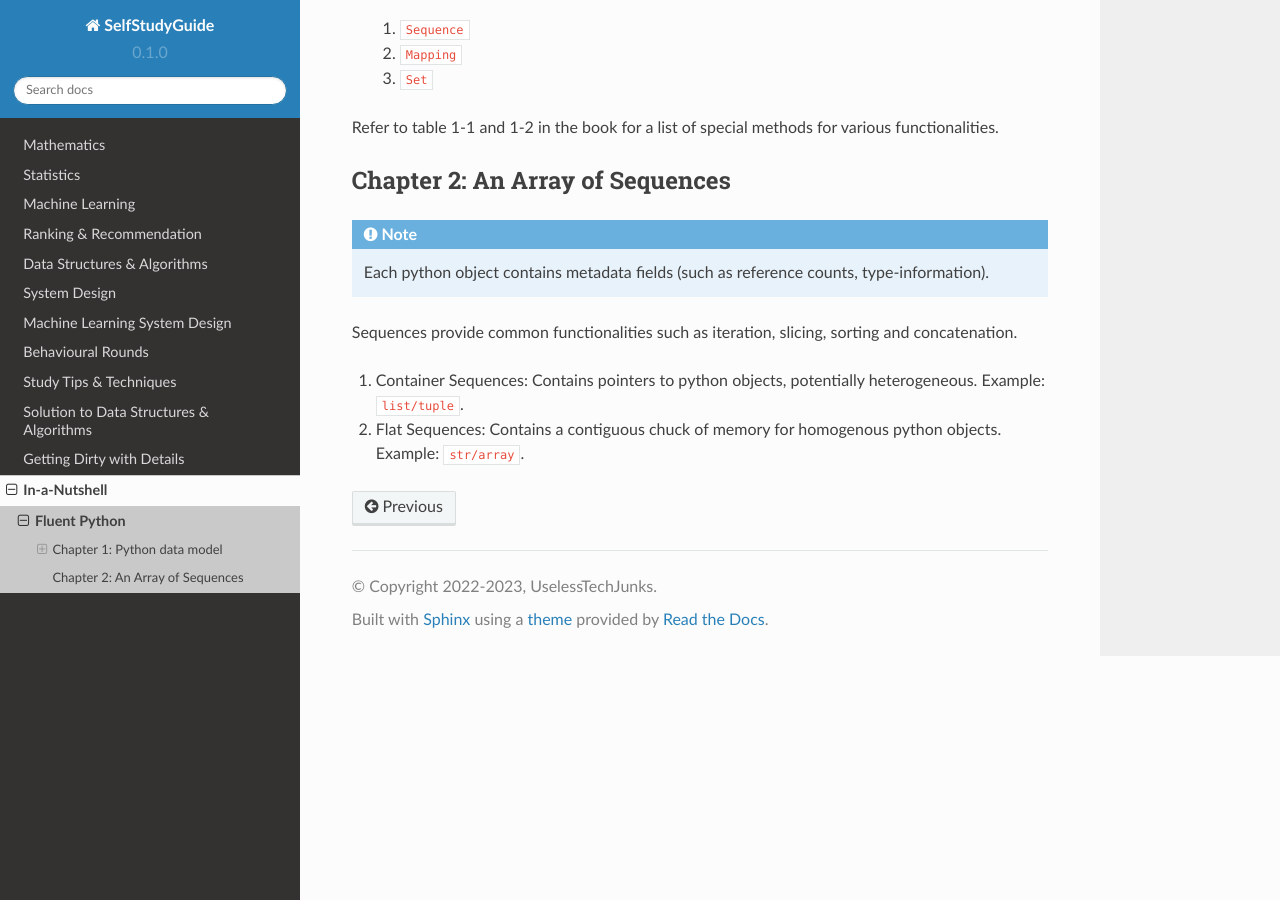
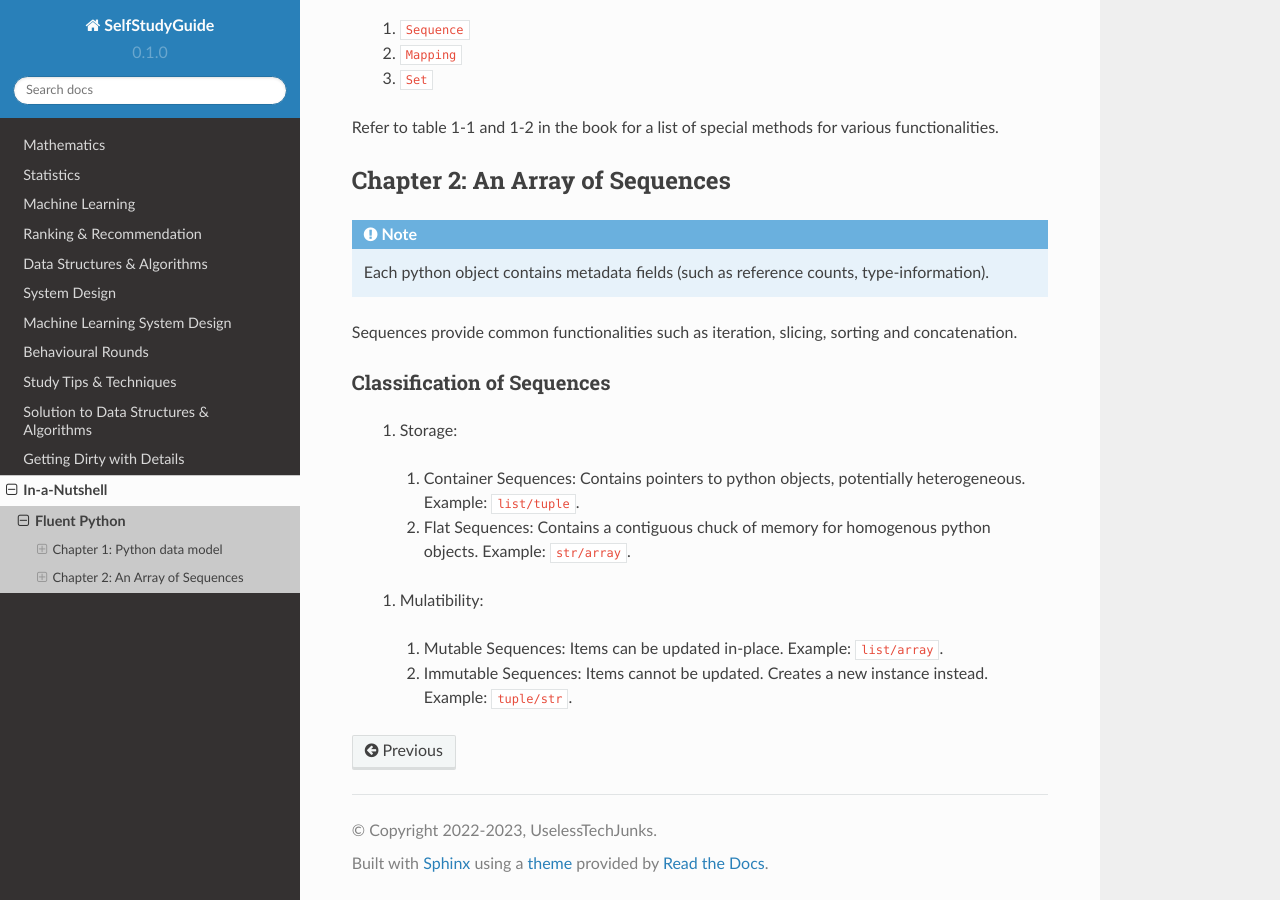
Before and after one commit to uselesstechjunks/leetcode, a Sphinx documentation site: the page built from docs/source/fluent-python.rst, in a window 1280 px wide and 900 px high, scrolled down 1982 px. Built offline with Sphinx 7.4.7 and the Read the Docs theme 2.0.0, drawn with Linux system fonts in a browser that asks for light colours.

Commit message:
Update fluent-python.rst

```diff
--- a/docs/source/fluent-python.rst
+++ b/docs/source/fluent-python.rst
@@ -103,5 +103,11 @@ Chapter 2: An Array of Sequences
 
 Sequences provide common functionalities such as iteration, slicing, sorting and concatenation.
 
-#. Container Sequences: Contains pointers to python objects, potentially heterogeneous. Example: ``list/tuple``.
-#. Flat Sequences: Contains a contiguous chuck of memory for homogenous python objects. Example: ``str/array``.
+Classification of Sequences
+=========================================
+  #. Storage:
+    #. Container Sequences: Contains pointers to python objects, potentially heterogeneous. Example: ``list/tuple``.
+    #. Flat Sequences: Contains a contiguous chuck of memory for homogenous python objects. Example: ``str/array``.
+  #. Mulatibility:
+    #. Mutable Sequences: Items can be updated in-place. Example: ``list/array``.
+    #. Immutable Sequences: Items cannot be updated. Creates a new instance instead. Example: ``tuple/str``.
```
